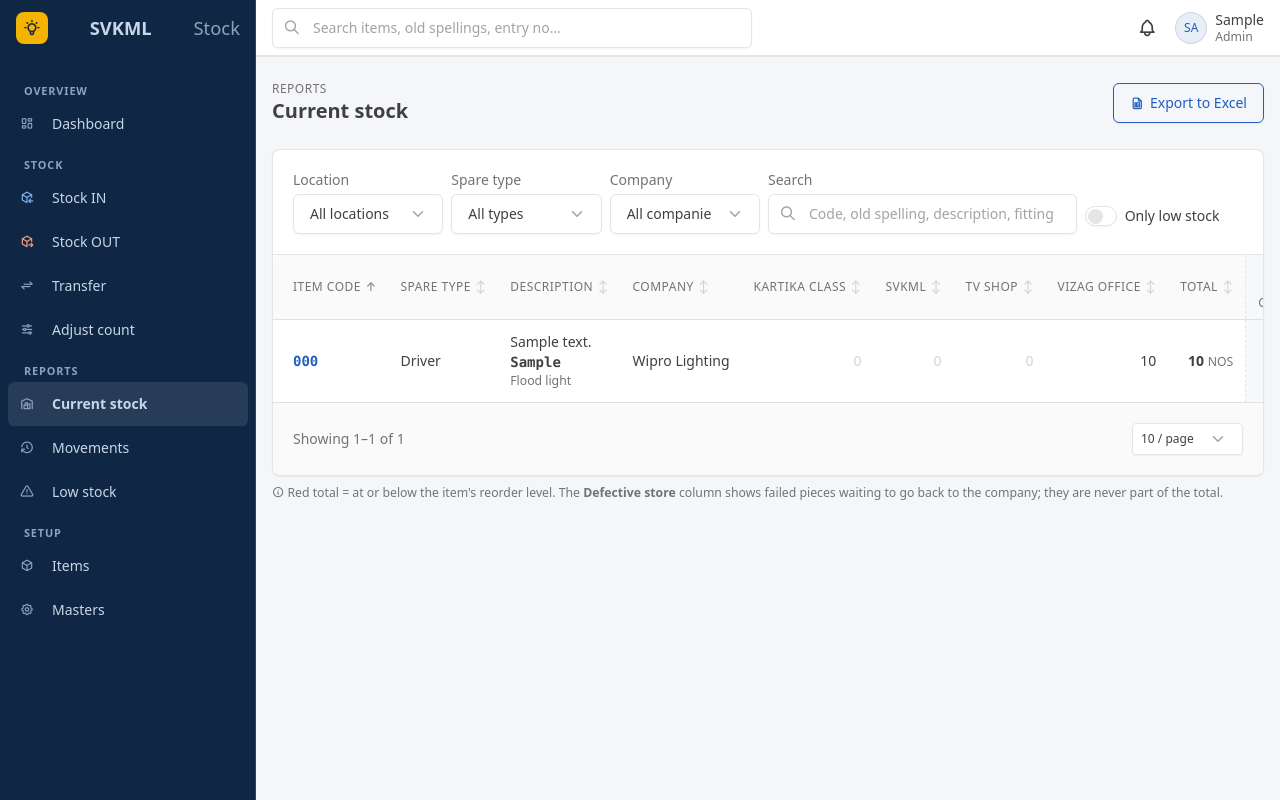
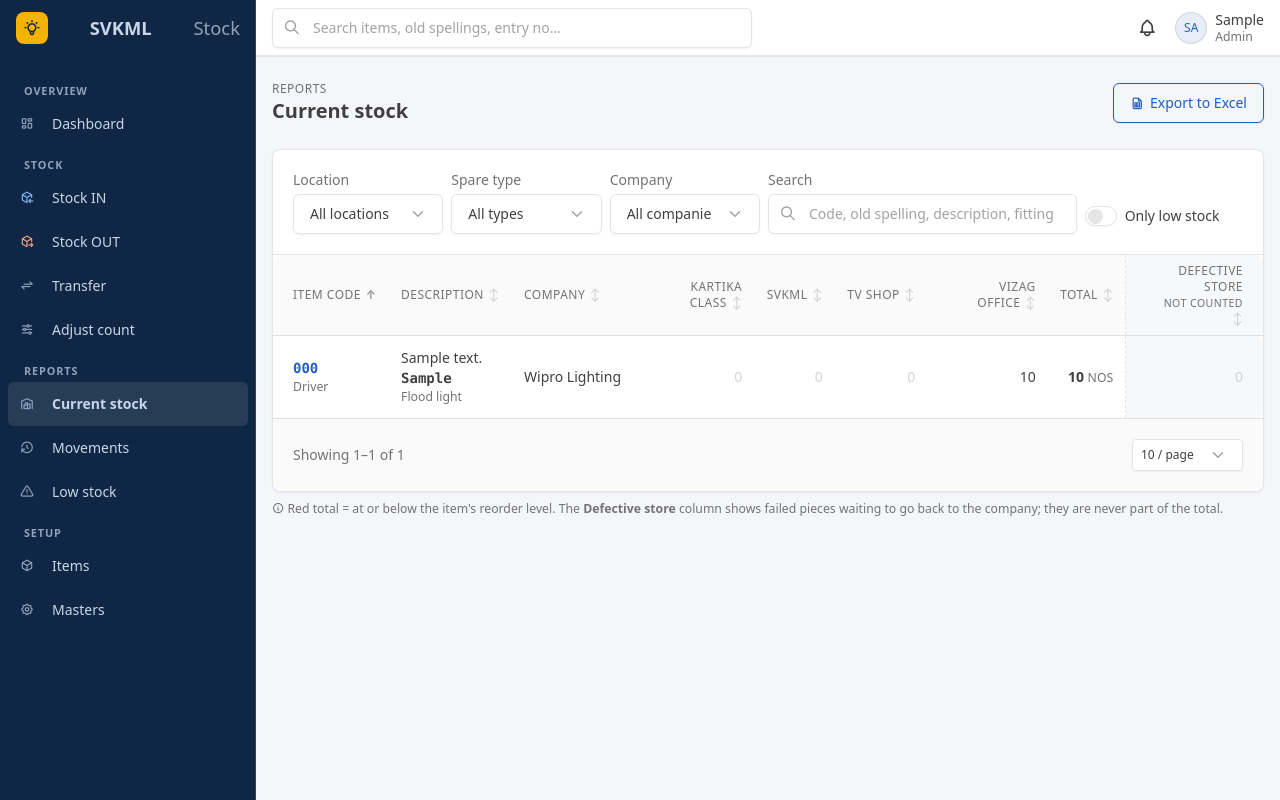
Before and after one commit to vivek0402/electical_works, a Django app: page /stock/ in a window 1280 px wide. Run offline with Django 5.2, Linux system fonts and the light colour scheme; a user stored in the database is signed in; data comes from the database, SQL or seed files in the repository; tables that the repository leaves empty hold one stand-in row (values such as "Sample post"); parts of the project's set-up code (start-up, migrations or seed data) failed here and were passed over.

Commit message:
fix: current stock fits 1366px with the Defective column; selector cleanups
Co-Authored-By: Claude Opus 5.5 <noreply@anthropic.com>

```diff
--- a/apps/core/templatetags/core_tags.py
+++ b/apps/core/templatetags/core_tags.py
@@ -53,7 +53,7 @@ def get_item(mapping, key):
 
 
 @register.inclusion_tag("core/_sort_th.html", takes_context=True)
-def sort_th(context, key, label, num=False, th_class=""):
+def sort_th(context, key, label, num=False, th_class="", sub=""):
     """Column header that sorts by `key`; clicking again flips the direction. `th_class` styles the cell."""
     table = context["table"]
     active = table["sort"] == key
@@ -63,6 +63,7 @@ def sort_th(context, key, label, num=False, th_class=""):
         "label": label,
         "num": num,
         "th_class": th_class,
+        "sub": sub,
         "cls": table["dir"] if active else "",
     }
 
--- a/apps/inventory/selectors.py
+++ b/apps/inventory/selectors.py
@@ -67,7 +67,7 @@ def location_unit_totals():
     )
     for row in rows:
         totals[row["location_id"]][row["item__unit"]] += row["q"]
-    # same rule as stock_locations: active, or hidden but still holding stock
+    # same rule as current_stock_rows: active, or hidden but still holding stock
     places = Location.objects.good().filter(Q(is_active=True) | Q(pk__in=list(totals)))
     return [(place, dict(totals[place.pk])) for place in places]
 
@@ -139,12 +139,6 @@ def _filtered_items(f):
     return items
 
 
-def stock_locations(bal):
-    """Active good locations, plus any hidden good location that still holds stock."""
-    held = {loc_id for (_, loc_id), qty in bal.items() if qty}
-    return list(Location.objects.good().filter(Q(is_active=True) | Q(pk__in=held)))
-
-
 def current_stock_rows(f):
     """(rows, locations). Row: {item, per_loc: {location_id: qty}, total, low, defective}.
 
@@ -153,8 +147,13 @@ def current_stock_rows(f):
     """
     bal = balance_map()
     store_id = defective_store_id()
-    locations = [f.location] if f.location else stock_locations(bal)
-    good_ids = list(Location.objects.good().values_list("pk", flat=True))
+    good = list(Location.objects.good())
+    good_ids = [place.pk for place in good]
+    if f.location:
+        locations = [f.location]
+    else:
+        held = {loc_id for (_, loc_id), qty in bal.items() if qty}
+        locations = [p for p in good if p.is_active or p.pk in held]
     rows = []
     for item in _filtered_items(f).filter(is_active=True):
         per_loc = {pk: bal.get((item.pk, pk), 0) for pk in good_ids}
--- a/apps/inventory/views.py
+++ b/apps/inventory/views.py
@@ -206,7 +206,7 @@ def item_detail(request, pk):
     item = get_object_or_404(Item.objects.select_related("spare_type", "company", "fitting_type"), pk=pk)
     date_from, date_to, location = history_filters(request.GET, timezone.localdate())
     held = dict(StockBalance.objects.filter(item=item).values_list("location_id", "qty"))
-    store = Location.objects.filter(is_defective_store=True).first()
+    store_id = selectors.defective_store_id()
     places = list(
         Location.objects.good().filter(Q(is_active=True) | Q(pk__in=[k for k, q in held.items() if q]))
     )
@@ -219,13 +219,13 @@ def item_detail(request, pk):
             "item": item,
             "per_loc": per_loc,
             "total": total,
-            "defective": held.get(store.pk, 0) if store else 0,
+            "defective": held.get(store_id, 0),
             "low": selectors.is_low(item, total),
             "history": selectors.item_history(item, date_from, date_to, location),
             "date_from": date_from,
             "date_to": date_to,
             "location": location,
-            "all_locations": places + ([store] if store else []),
+            "all_locations": places + list(Location.objects.filter(pk=store_id)),
         },
     )
 
--- a/static/css/app.css
+++ b/static/css/app.css
@@ -110,7 +110,8 @@ a.chip-link:hover { border-color: var(--tblr-primary); text-decoration: none; }
 .status-tabs .nav-link { white-space: nowrap; padding: .5rem .6rem; }
 .status-tabs .badge { padding: .2em .45em; }
 .table td.col-def, .table th.col-def { background: #f7f8fa; border-left: 1px dashed var(--tblr-border-color); }
-.table th.col-def a { white-space: normal; display: inline-block; max-width: 7rem; text-align: right; }
+.table th.col-def a { white-space: normal; display: inline-block; max-width: 6.5rem; text-align: right; }
+.table th.col-loc a { display: inline-block; max-width: 6rem; white-space: normal; text-align: right; }
 .table td.col-def a { font-weight: 600; }
 td.c-check, th.c-check { width: 1%; }
 .bulk-bar { position: sticky; top: 0; z-index: 5; background: var(--tblr-primary-lt); border-bottom: 1px solid var(--tblr-border-color); }
--- a/templates/core/_sort_th.html
+++ b/templates/core/_sort_th.html
@@ -1 +1 @@
-<th class="{% if num %}num{% endif %}{% if th_class %} {{ th_class }}{% endif %}"><a class="sort {{ cls }}" href="{{ href }}">{{ label }}</a></th>
+<th class="{% if num %}num{% endif %}{% if th_class %} {{ th_class }}{% endif %}"><a class="sort {{ cls }}" href="{{ href }}">{{ label }}{% if sub %}<small class="d-block fw-normal">{{ sub }}</small>{% endif %}</a></th>
--- a/templates/inventory/current_stock.html
+++ b/templates/inventory/current_stock.html
@@ -21,14 +21,14 @@
     <div class="col-12 col-sm-6 col-lg-2"><label class="form-check form-switch mb-2"><input class="form-check-input" type="checkbox" name="low" value="1" {% if f.low %}checked{% endif %} onchange="this.form.submit()"><span class="form-check-label">Only low stock</span></label></div>
   </form></div>
   <div class="table-responsive"><table class="table table-vcenter card-table table-striped">
-    <thead><tr>{% sort_th "code" "Item code" %}{% sort_th "type" "Spare type" %}{% sort_th "desc" "Description" %}{% sort_th "company" "Company" %}
-      {% for p in locations %}{% sort_th p.sort_key p.name True %}{% endfor %}
+    <thead><tr>{% sort_th "code" "Item code" %}{% sort_th "desc" "Description" %}{% sort_th "company" "Company" %}
+      {% for p in locations %}{% sort_th p.sort_key p.name True "col-loc" %}{% endfor %}
       {% if not f.location %}{% sort_th "total" "Total" True %}{% endif %}
-      {% if not f.location %}{% sort_th "def" "Defective store (not counted)" True "col-def" %}{% endif %}</tr></thead>
+      {% if not f.location %}{% sort_th "def" "Defective store" True "col-def" sub="not counted" %}{% endif %}</tr></thead>
     <tbody>{% for r in table.page %}<tr>
-      <td><a class="code" href="{% url 'item_detail' r.item.pk %}">{{ r.item.code }}</a></td><td class="nowrap">{{ r.item.spare_type.name }}</td>
+      <td><a class="code" href="{% url 'item_detail' r.item.pk %}">{{ r.item.code }}</a><div class="small text-secondary nowrap">{{ r.item.spare_type.name }}</div></td>
       <td>{{ r.item.description }}{% if r.item.cat_ref and r.item.cat_ref != r.item.code %}<div><span class="code">{{ r.item.cat_ref }}</span></div>{% endif %}{% if r.item.fitting_type %}<div class="text-secondary small">{{ r.item.fitting_type.name }}</div>{% endif %}</td>
-      <td class="text-truncate" style="max-width:10rem" title="{{ r.item.company.name }}">{{ r.item.company.name }}</td>
+      <td class="text-truncate" style="max-width:8rem" title="{{ r.item.company.name }}">{{ r.item.company.name }}</td>
       {% for p in locations %}<td class="num">{{ r.per_loc|get_item:p.pk|qty }}{% if f.location %} <span class="text-secondary small">{{ r.item.unit }}</span>{% endif %}</td>{% endfor %}
       {% if not f.location %}<td class="num">{% if r.low %}<span class="badge bg-red-lt">{{ r.total }} {{ r.item.unit }}</span>{% else %}<b>{{ r.total }}</b> <span class="text-secondary small">{{ r.item.unit }}</span>{% endif %}</td>{% endif %}
       {% if not f.location %}<td class="num col-def">{% if r.defective and nav_urls.defective_pieces %}<a href="{{ nav_urls.defective_pieces }}?item={{ r.item.pk }}&amp;status=IN_STORE" title="Open the pieces">{{ r.defective }}</a>{% else %}{{ r.defective|qty }}{% endif %}</td>{% endif %}</tr>
--- a/templates/inventory/item_detail.html
+++ b/templates/inventory/item_detail.html
@@ -25,7 +25,7 @@
   <div class="col-lg-4"><div class="card"><div class="card-header"><h3 class="card-title">Stock by location</h3></div><div class="list-group list-group-flush">
     {% for p, q in per_loc %}<div class="list-group-item d-flex"><span>{{ p.name }}</span><span class="ms-auto fw-bold">{{ q|qty }} <span class="text-secondary fw-normal">{{ item.unit }}</span></span></div>{% endfor %}
     <div class="list-group-item d-flex bg-light"><b>Total (good stock)</b><span class="ms-auto fw-bold">{{ total|qty }} {{ item.unit }}</span></div></div>
-    <div class="card-footer d-flex align-items-center"><i class="ti ti-recycle me-2 text-secondary"></i><span>Defective store: <b>{{ defective }}</b> {{ item.unit }}<span class="d-block small text-secondary">Failed pieces, not counted above</span></span>
+    <div class="card-footer d-flex align-items-center"><i class="ti ti-recycle me-2 text-secondary"></i><span>Defective store: <b>{{ defective|qty }}</b> {{ item.unit }}<span class="d-block small text-secondary">Failed pieces, not counted above</span></span>
       {% if defective and nav_urls.defective_pieces %}<a class="btn btn-sm btn-quiet ms-auto" href="{{ nav_urls.defective_pieces }}?item={{ item.pk }}&amp;status=IN_STORE"><i class="ti ti-tags"></i> Pieces</a>{% endif %}</div></div></div>
   <div class="col-12"><div class="card"><div class="card-header"><h3 class="card-title">Movement history</h3>{% block export_history %}<div class="card-actions"><a href="{% export_url 'item_history_xlsx' item.pk %}" class="btn btn-sm btn-outline-primary"><i class="ti ti-file-spreadsheet"></i> Export</a></div>{% endblock %}</div>
     <div class="card-body border-bottom py-3"><form method="get" class="row g-2">
```
Also changed, not shown: tests/inventory/test_good_stock.py (+31 -1 lines).
